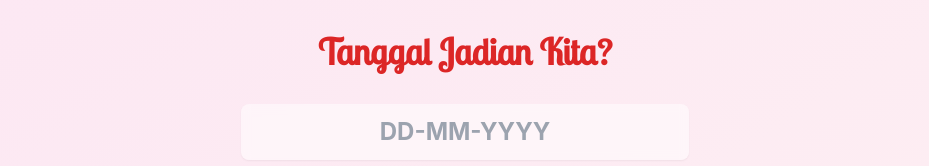
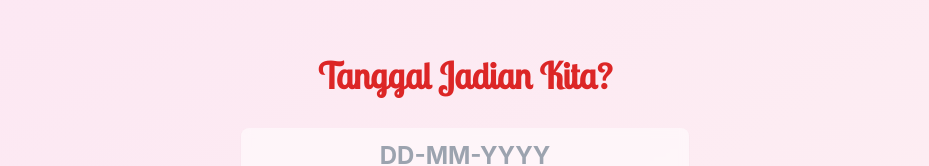
Before and after one commit to giraldi07/valentine-day-react, a React (Vite) app: page /date-input2 in a window 1280 px wide. Shown: the top 166 px of the page, without its empty margins (175-1104 px from the left). Built offline with nearby package versions, Linux system fonts and the light colour scheme.

Commit message:
update page 2

```diff
--- a/src/pages/DateInput2.tsx
+++ b/src/pages/DateInput2.tsx
@@ -71,7 +71,7 @@
             className="max-w-4xl mx-auto w-full flex-grow flex flex-col"
           >
             {/* Judul */}
-            <div className="text-center mb-6 sm:mb-8">
+            <div className="text-center mt-6 mb-6 sm:mb-8">
               <motion.h2
                 initial={{ y: -20, opacity: 0 }}
                 animate={{ y: 0, opacity: 1 }}
```
